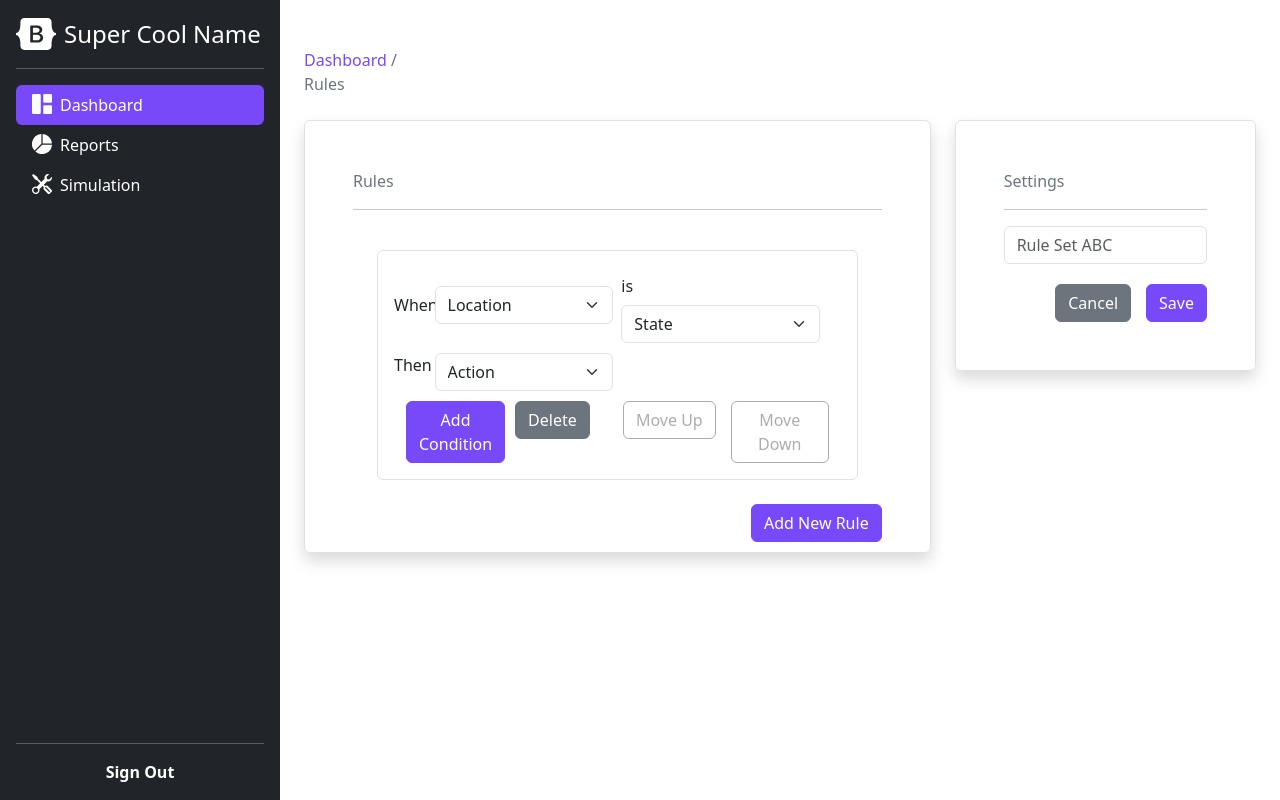
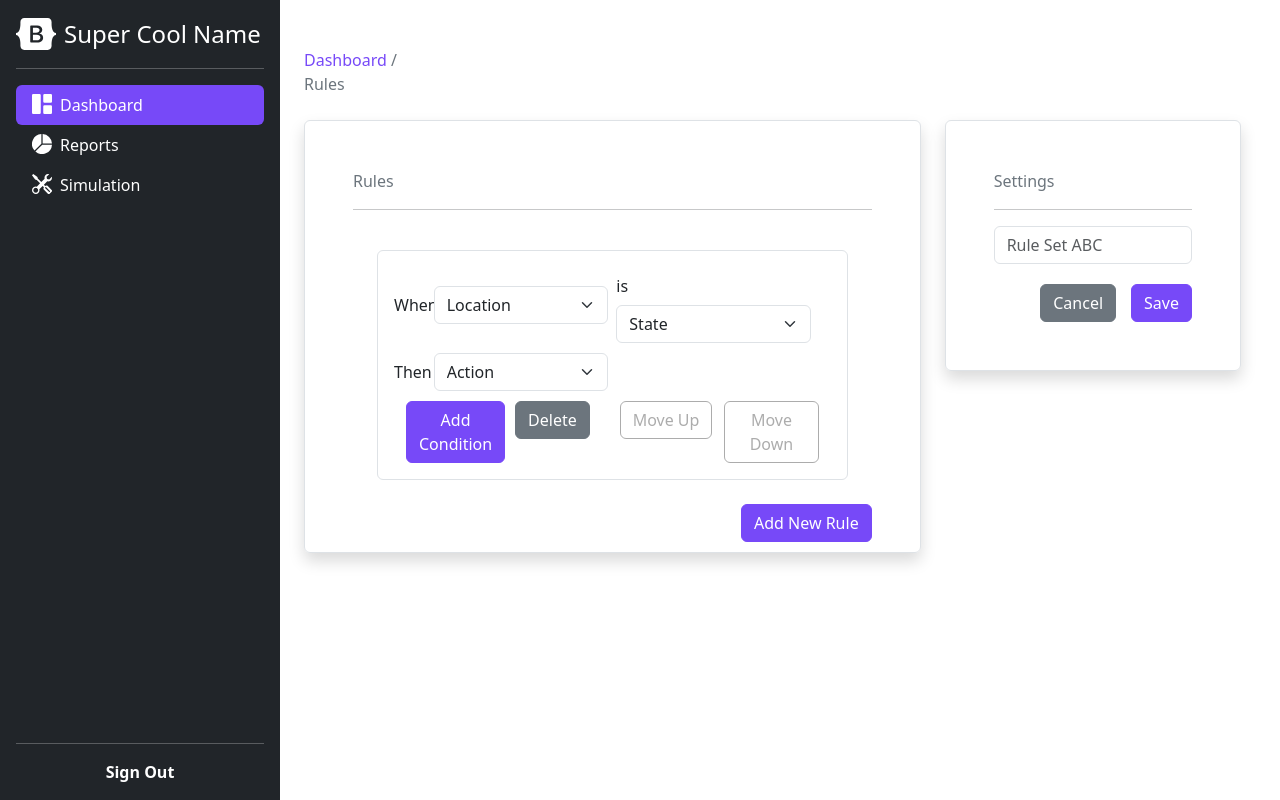
Before and after one commit to Access-Point-Program/cohort-3-rules-engine-admin, an Angular app in the folder front-end/: page /#/create-ruleset in a window 1280 px wide. Built offline with nearby package versions, Linux system fonts and the light colour scheme.

Commit message:
hover effect for dashboard. scrollbar gutter added. settings floats below top of screen

```diff
--- a/front-end/src/app/create-ruleset/create-ruleset.component.html
+++ b/front-end/src/app/create-ruleset/create-ruleset.component.html
@@ -14,7 +14,7 @@
     </ng-container>
     <ng-container>
         <div class="col-4">
-            <div class="rounded shadow p-5 sticky-top" style="border: 1px solid #DEE2E6">
+            <div class="rounded shadow p-5 sticky-top" style="border: 1px solid #DEE2E6; top:1.5rem;">
                 <p style="color: #6C757D">Settings</p>
                 <hr>
                 <app-ruleset-name [(name)]="name"></app-ruleset-name>
--- a/front-end/src/app/dashboard-path/dashboard-path.component.html
+++ b/front-end/src/app/dashboard-path/dashboard-path.component.html
@@ -1,6 +1,6 @@
 <div style="width: 135px;">
     <span>
-        <a href="http://localhost:9030/layouts" id="dashboardNavPath" class="nav-link active">Dashboard</a>
+        <a href="http://localhost:9030/layouts" class="dashboardPath">Dashboard</a>
         <a style="color: #6C757D;"> / Rules</a>
     </span>
 </div>
--- a/front-end/src/app/then/then.component.html
+++ b/front-end/src/app/then/then.component.html
@@ -1,6 +1,6 @@
-<div class="align-items-center row g-2">
+<div class="row g-2">
   <div class="col-sm-6">
-    <div class="thenComponent row">
+    <div class="thenComponent align-items-center row">
       <div class="col-2">
         <label class="then" for="thenSelectBox">Then</label>
       </div>
--- a/front-end/src/styles.css
+++ b/front-end/src/styles.css
@@ -2,6 +2,9 @@
 body, app-root {
     height: 100vh;
     width: 100%;
+}
+html {
+    scrollbar-gutter:stable;
 }
 app-root {
     display: inline-block;
@@ -16,3 +19,10 @@ app-root {
     --bs-btn-hover-border-color: #7749F8;
     --bs-btn-active-bg: #7247e8;
 }
+.dashboardPath{
+    text-decoration: none;
+    color: #7749F8;
+    &:hover {
+        color:#653bd7;
+    }
+}
```
